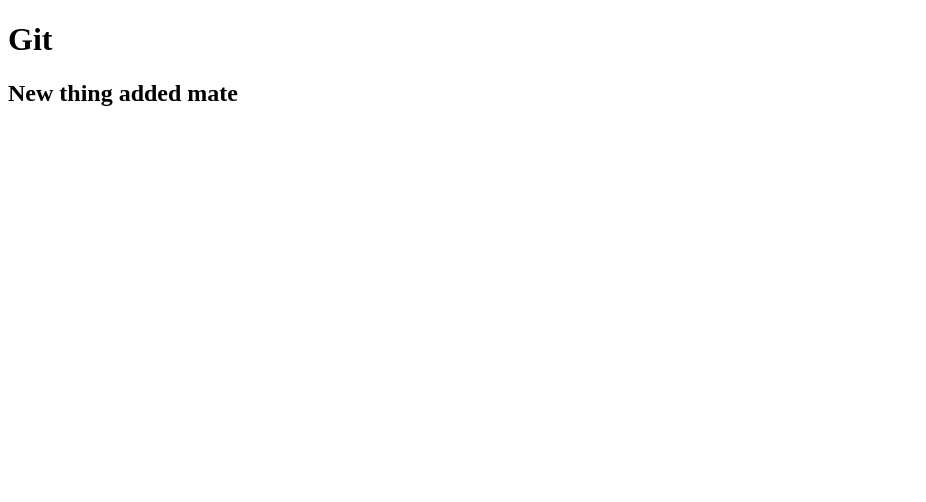
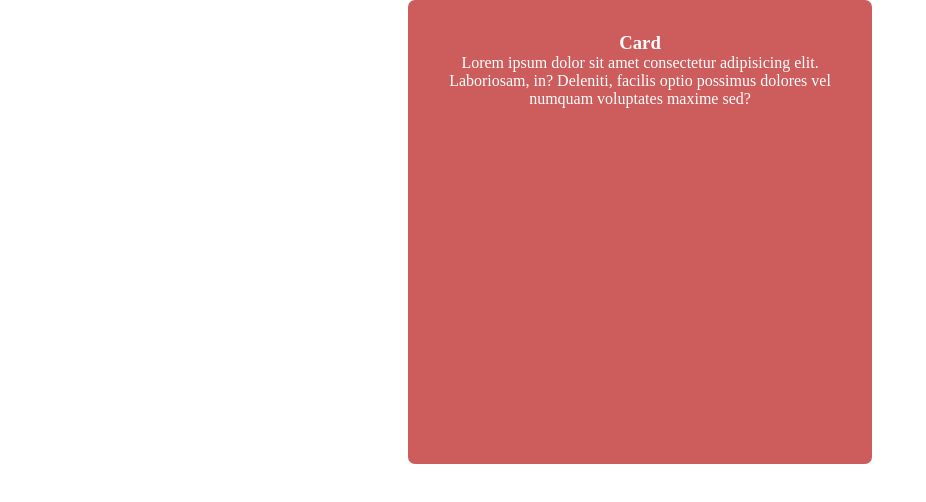
Before and after one commit to Scorpianbotishere/mysamplerepo, a plain HTML site: page index.html in a window 1280 px wide. Shown: the whole page, without its empty margins (0-926 px from the left). Drawn offline with Linux system fonts and the light colour scheme.

Commit message:
Card added

```diff
--- a/index.html
+++ b/index.html
@@ -5,11 +5,15 @@
     <meta http-equiv="X-UA-Compatible" content="IE=edge">
     <meta name="viewport" content="width=device-width, initial-scale=1.0">
     <title>Git </title>
+    <link rel="stylesheet" href="style.css">
 </head>
 <body>
 
 
-    <h1>Git</h1>
-    <h2>New thing added mate</h2>
+    <div class="card">
+        <h3>Card</h3>
+        <p>Lorem ipsum dolor sit amet consectetur adipisicing elit. Laboriosam, in? Deleniti, facilis optio possimus dolores vel numquam voluptates maxime sed?</p>
+    </div>
+    <script src="script.js"></script>
 </body>
 </html>
--- a/script.js
+++ b/script.js
@@ -1 +1,7 @@
-const somedata = document.getElementById("something");
+const card = document.getElementsByClassName("card")[0];
+let color = card.style.color
+
+card.addEventListener('click',()=>{
+    color = "blue"
+    card.style.backgroundColor = `${color}`;
+})
--- a/style.css
+++ b/style.css
@@ -2,3 +2,14 @@
     padding : 0;
     margin : 0;
 }
+.card{
+    margin:auto;
+    background-color: indianred;
+    height: 400px;
+    width: 400px;
+    border-radius: 7px;
+    text-align: center;
+    padding: 2rem;
+    color: white;
+    cursor: pointer;
+}
```
